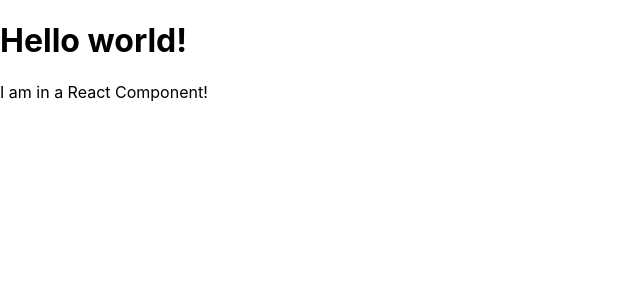
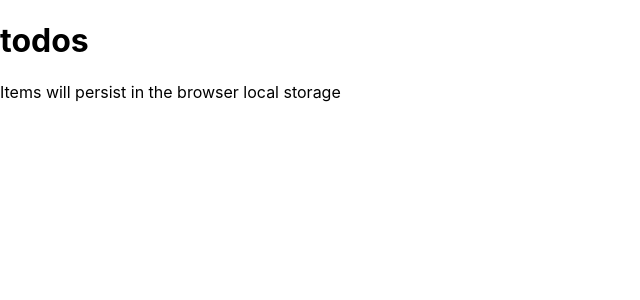
Before and after one commit to zdnahom/react-todo-list, a React (Create React App) app: page / in a window 1280 px wide. Shown: the top 300 px of the page, without its empty margins (0-640 px from the left). Built offline with nearby package versions, Linux system fonts and the light colour scheme.

Commit message:
Add Header component

```diff
--- /dev/null
+++ b/src/components/Header.jsx
@@ -0,0 +1,7 @@
+const Header = () => (
+  <header>
+    <h1>todos</h1>
+    <p>Items will persist in the browser local storage</p>
+  </header>
+);
+export default Header;
--- a/src/components/TodoApp.jsx
+++ b/src/components/TodoApp.jsx
@@ -1,7 +1,8 @@
+import Header from 'components/Header';
+
 const TodoApp = () => (
   <>
-    <h1>Hello world!</h1>
-    <p>I am in a React Component!</p>
+    <Header />
   </>
 );
 export default TodoApp;
```
